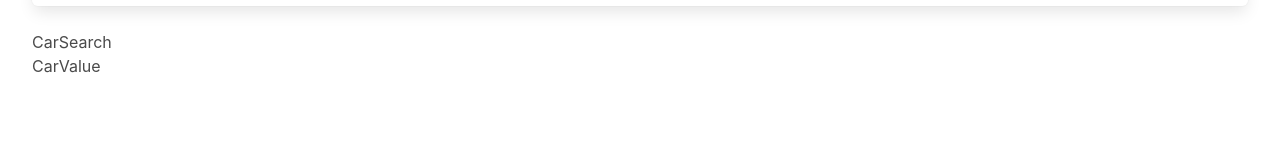
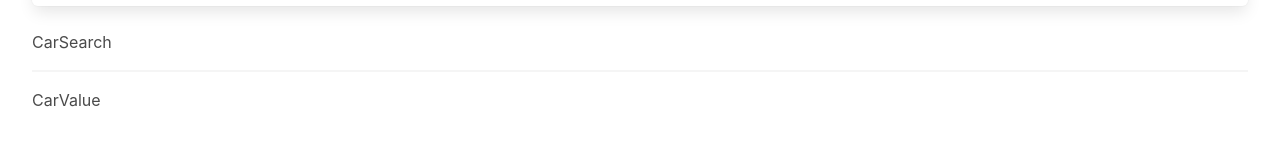
Before and after one commit to Kim716/Redux_practice_cars, a React (Create React App) app: page / in a window 1280 px wide. Shown: the part 131-291 px from the top of the page. Built offline with nearby package versions, Linux system fonts and the light colour scheme.

Commit message:
fix: CarList styles

```diff
--- a/src/components/CarList.jsx
+++ b/src/components/CarList.jsx
@@ -22,7 +22,12 @@ function CarList() {
     );
   });
 
-  return <div>{renderedCars}</div>;
+  return (
+    <div className="car-list">
+      {renderedCars}
+      <hr />
+    </div>
+  );
 }
 
 export default CarList;
```
